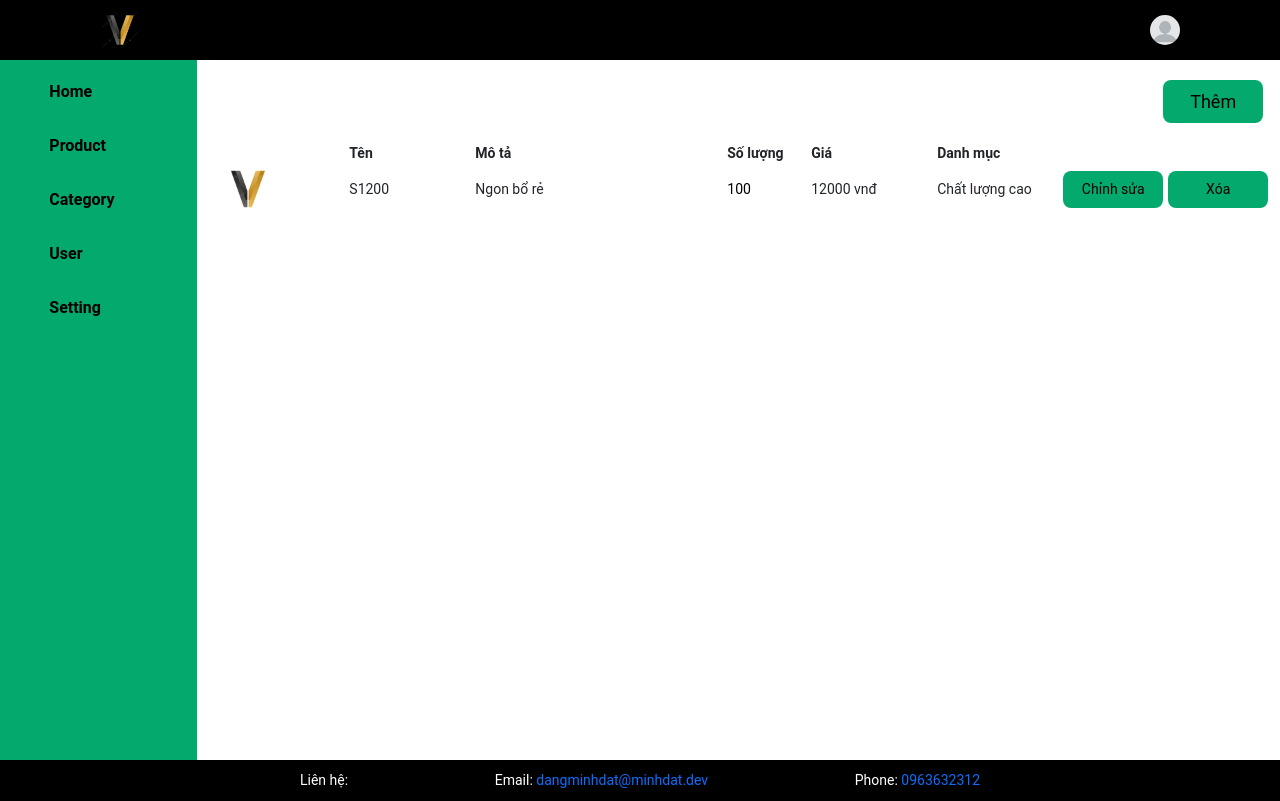
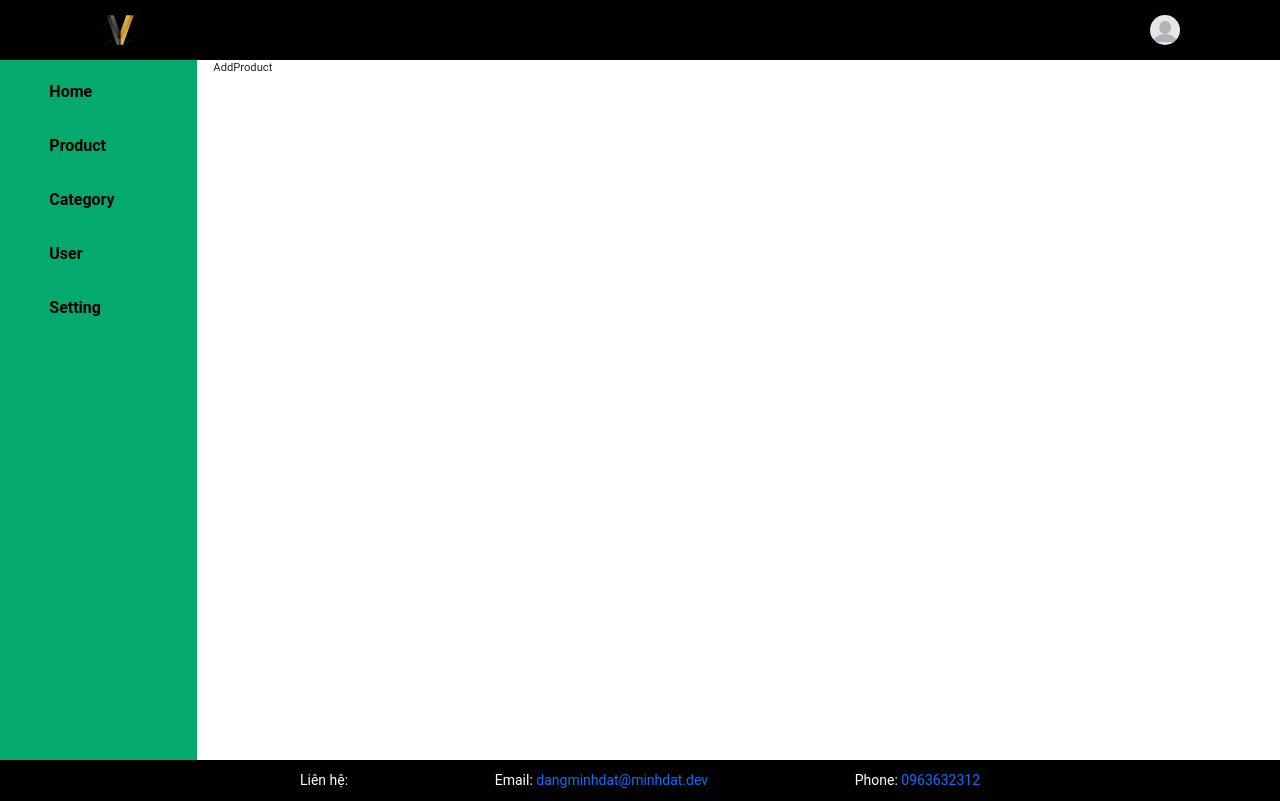
Before and after one commit to MinhDat2001/vape_frontend, a React (Create React App) app: page /admin/product/add in a window 1280 px wide. Built offline with nearby package versions, Linux system fonts and the light colour scheme.

Commit message:
create components for add and update function in admin page (product, category)

```diff
--- /dev/null
+++ b/src/pages/admin/Category/add-category.jsx
@@ -0,0 +1,5 @@
+import React from 'react';
+
+export default function AddCategory() {
+    return <div>AddCategory</div>;
+}
--- /dev/null
+++ b/src/pages/admin/Category/update-category.jsx
@@ -0,0 +1,5 @@
+import React from 'react';
+
+export default function UpdateCategory() {
+    return <div>UpdateCategory</div>;
+}
--- /dev/null
+++ b/src/pages/admin/Product/add-product.jsx
@@ -0,0 +1,5 @@
+import React from 'react';
+
+export default function AddProduct() {
+    return <div>AddProduct</div>;
+}
--- /dev/null
+++ b/src/pages/admin/Product/update-product.jsx
@@ -0,0 +1,5 @@
+import React from 'react';
+
+export default function UpdateProduct() {
+    return <div>UpdateProduct</div>;
+}
```
Also changed, not shown: src/routes/index.js (+8 -4 lines).
